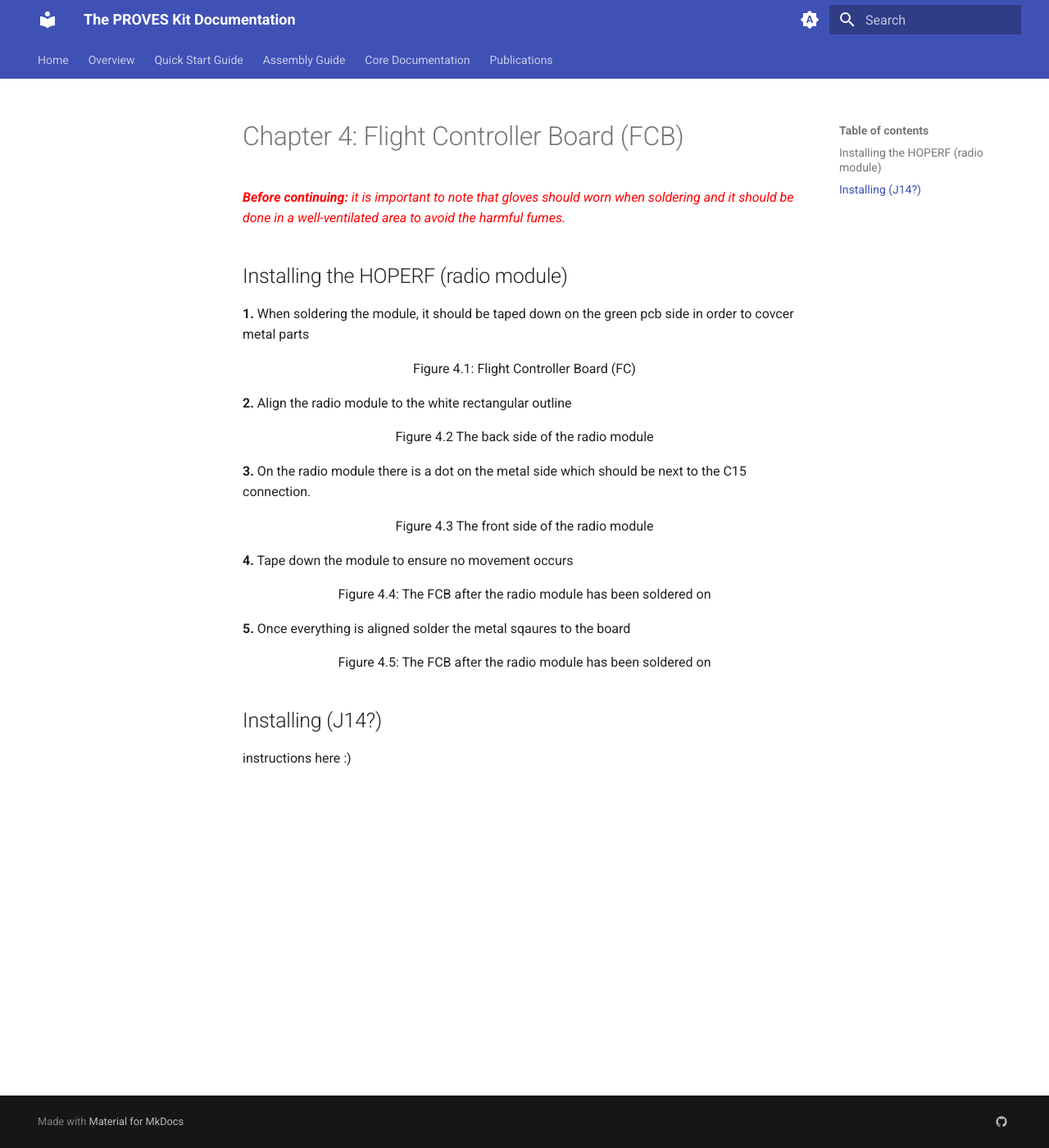
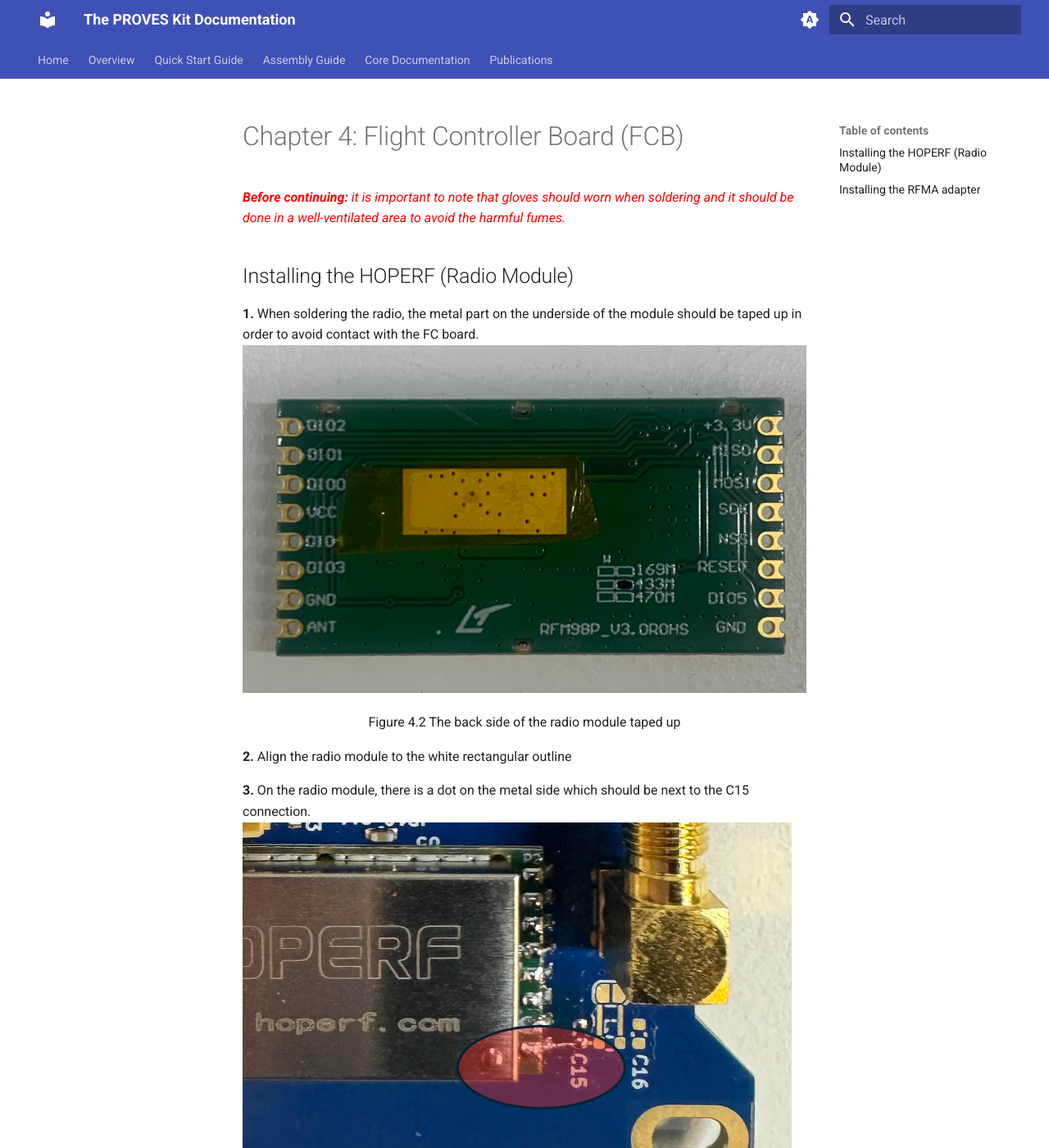
Before and after one commit to proveskit/Documentation, an MkDocs documentation site: the page built from docs/Assembly Guide V2/Chapter 4.md, in a window 1280 px wide and 1400 px high. Shown: the whole window at 82% size. Built offline with MkDocs 1.6.1 and Material for MkDocs 9.7.7, drawn with Linux system fonts in a browser that asks for light colours; some of the changed text lies outside the part shown.

Commit message:
update
update

```diff
--- a/docs/Assembly Guide V2/Chapter 4.md
+++ b/docs/Assembly Guide V2/Chapter 4.md
@@ -2,24 +2,29 @@
 
 <span style="color:red">***Before continuing:** it is important to note that gloves should worn when soldering and it should be done in a well-ventilated area to avoid the harmful fumes.*</span>
 
-## Installing the HOPERF (radio module)
+## Installing the HOPERF (Radio Module)
 
-**1.** When soldering the module, it should be taped down on the green pcb side in order to covcer metal parts
- <p align="center">Figure 4.1: Flight Controller Board (FC) </p>
+**1.** When soldering the radio, the metal part on the underside of the module should be taped up in order to avoid contact with the FC board.
+![Figure 4-1](images/radiota.jpeg)
+  <p align="center">Figure 4.2 The back side of the radio module taped up </p>
 
 **2.** Align the radio module to the white rectangular outline
-  <p align="center">Figure 4.2 The back side of the radio module </p>
 
-**3.** On the radio module there is a dot on the metal side which should be next to the C15 connection.
+**3.** On the radio module, there is a dot on the metal side which should be next to the C15 connection.
+![Figure 4-2](images/radioc15.png)
  <p align="center">Figure 4.3 The front side of the radio module </p>
 
 **4.** Tape down the module to ensure no movement occurs
-   <p align="center">Figure 4.4: The FCB after the radio module has been soldered on</p>
 
 **5.** Once everything is aligned solder the metal sqaures to the board
+
+![Figure 4-3](images/radiofc.jpeg)
 <p align="center">Figure 4.5: The FCB after the radio module has been soldered on</p>
 
 
-## Installing (J14?)
+## Installing the RFMA adapter
 
-instructions here :)
+Solder on the following part:
+
+![Figure 4-4](images/RFMA.jpeg)
+ <p align="center">Figure 4.5 RFMA Adapter</p>
```
Also changed, not shown: docs/Assembly Guide V2/Chapter 1.md (+8 -6 lines), docs/Assembly Guide V2/Chapter 3.md (+10 -3 lines), docs/Assembly Guide V2/images/RFMA.jpeg (added), docs/Assembly Guide V2/images/radioc15.png (added), docs/Assembly Guide V2/images/radiofc.jpeg (added), docs/Assembly Guide V2/images/radiota.jpeg (added).
